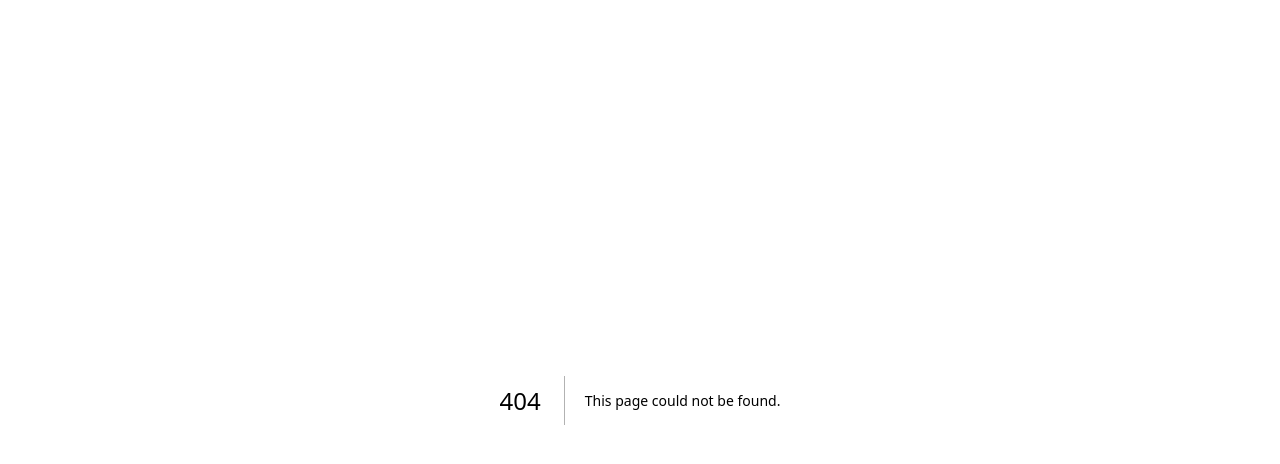
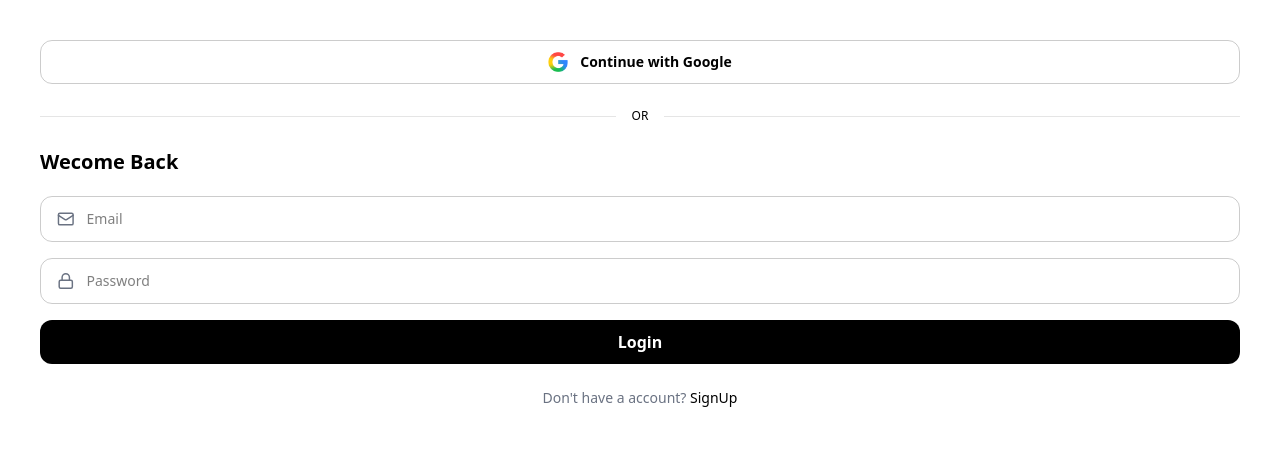
Before and after one commit to HarshRaj3050/CityTaxxo, a Next.js app: page /auth/register in a window 1280 px wide. Before the commit this address had no page. Shown: the top 464 px of the page. Built offline with nearby package versions, Linux system fonts and the light colour scheme.

Commit message:
signin and login UI component

```diff
--- a/package.json
+++ b/package.json
@@ -10,7 +10,9 @@
   },
   "dependencies": {
     "bcryptjs": "^3.0.3",
+    "lucide-react": "^1.17.0",
     "mongoose": "^9.6.2",
+    "motion": "^12.40.0",
     "next": "16.2.6",
     "next-auth": "^5.0.0-beta.31",
     "react": "19.2.4",
--- a/src/app/auth.ts
+++ b/src/app/auth.ts
@@ -4,6 +4,7 @@ import bcrypt from "bcryptjs";
 import NextAuth from "next-auth";
 import Credentials from "next-auth/providers/credentials";
 import Google from "next-auth/providers/google";
+
 
 export const { handlers, signIn, signOut, auth } = NextAuth({
   providers: [
@@ -44,6 +45,7 @@ export const { handlers, signIn, signOut, auth } = NextAuth({
     })
   ],
   callbacks: {
+
     async signIn({user, account}){
       if(account.provider == 'google'){
         await connectDB();
--- /dev/null
+++ b/src/app/auth/login/page.tsx
@@ -0,0 +1,9 @@
+import React from 'react'
+
+const page = () => {
+  return (
+    <div>Login page</div>
+  )
+}
+
+export default page
--- /dev/null
+++ b/src/app/auth/register/page.tsx
@@ -0,0 +1,98 @@
+"use client";
+import { Lock, Mail, User } from "lucide-react";
+import { motion } from "motion/react";
+import { div } from "motion/react-client";
+import Image from "next/image";
+import { useState } from "react";
+
+type stepType = "login" | "signup" | "otp";
+
+const Page = () => {
+  const [step, setStep] = useState<stepType>("login");
+
+  return (
+    <div className="w-dvw h-screen p-10 ">
+      <button className="w-full h-11 rounded-xl border border-black/20 flex items-center justify-center text-sm gap-3 font-semibold hover:bg-black hover:text-white transition-colors duration-300">
+        <Image src="/google-logo.png" alt="Google" width={20} height={20} />
+        Continue with Google
+      </button>
+
+      <div className="flex items-center gap-4 my-6">
+        <span className="flex-1 h-px bg-black/10"></span>
+        <span className="text-xs">OR</span>
+        <span className="flex-1 h-px bg-black/10"></span>
+      </div>
+
+      <div>
+        {step == "login" && (
+          <motion.div
+            initial={{ opacity: 0, x: 20 }}
+            animate={{ opacity: 1, x: 0 }}
+          >
+            <h1 className="text-xl font-semibold">Wecome Back</h1>
+
+            <div className="mt-5 space-y-4">
+              <div className="flex items-center gap-3 border border-black/20 rounded-xl px-4 py-3">
+                <Mail size={18} className="text-gray-500" />
+                <input
+                  type="text"
+                  placeholder="Email"
+                  className="w-full bg-transparent outline-none text-sm"
+                />
+              </div>
+              <div className="flex items-center gap-3 border border-black/20 rounded-xl px-4 py-3">
+                <Lock size={18} className="text-gray-500" />
+                <input
+                  type="password"
+                  placeholder="Password"
+                  className="w-full bg-transparent outline-none text-sm"
+                />
+              </div>
+              <button className="w-full h-11 bg-black text-white font-semibold rounded-xl hover:bg-gray-900 transition">Login</button>
+            </div>
+            <p className="mt-6 text-center text-sm text-gray-500 ">Don&apos;t have a account? <span onClick={()=>setStep('signup')} className="text-black font-medium hover:underline">SignUp</span></p>
+          </motion.div>
+        )}
+        {step == "signup" && (
+          <motion.div
+            initial={{ opacity: 0, x: 20 }}
+            animate={{ opacity: 1, x: 0 }}
+          >
+            <h1 className="text-xl font-semibold">Create Account</h1>
+
+            <div className="mt-5 space-y-4">
+                <div className="flex items-center gap-3 border border-black/20 rounded-xl px-4 py-3">
+                <User size={18} className="text-gray-500" />
+                <input
+                  type="text"
+                  placeholder="Full Name"
+                  className="w-full bg-transparent outline-none text-sm"
+                />
+              </div>
+              <div className="flex items-center gap-3 border border-black/20 rounded-xl px-4 py-3">
+                <Mail size={18} className="text-gray-500" />
+                <input
+                  type="email"
+                  placeholder="Email"
+                  className="w-full bg-transparent outline-none text-sm"
+                />
+              </div>
+              <div className="flex items-center gap-3 border border-black/20 rounded-xl px-4 py-3">
+                <Lock size={18} className="text-gray-500" />
+                <input
+                  type="password"
+                  placeholder="Password"
+                  className="w-full bg-transparent outline-none text-sm"
+                />
+              </div>
+              <button className="w-full h-11 bg-black text-white font-semibold rounded-xl hover:bg-gray-900 transition">Sign Up</button>
+            </div>
+            <p className="mt-6 text-center text-sm text-gray-500 ">Already have an account? <span onClick={()=>setStep('login')} className="text-black font-medium hover:underline">Login</span></p>
+          </motion.div>
+        )}
+      </div>
+    </div>
+  );
+};
+
+export default Page;
--- /dev/null
+++ b/src/app/components/HeroSection.tsx
@@ -0,0 +1,9 @@
+import React from 'react'
+
+const HeroSection = () => {
+  return (
+    <div>HeroSection</div>
+  )
+}
+
+export default HeroSection
--- a/src/app/page.tsx
+++ b/src/app/page.tsx
@@ -1,9 +1,25 @@
+'use client'
+import { motion } from 'motion/react';
+import Link from 'next/link';
 import React from 'react'
 
 const page = () => {
   return (
-    <div className='bg-black w-dvw min-h-screen text-white'>
-      page
+    <div className='bg-black w-dvw h-screen text-white flex justify-center'>
+      <div className='w-full md:max-w-1/2 h-full bg-white text-black'>
+        <div className='w-full h-[70%]'>
+
+        </div>
+        <div className='w-full h-[30%] p-5 '>
+          <div className='flex flex-col items-center justify-center'>
+            <h1 className='text-4xl px-10 text-center font-bold'>Welcome to CityTaxxo</h1>
+            <p className='px-5 mt-3'>Your go-to destination for smart, fast, and hassle-free shopping</p>
+            <Link href='/auth/register' className='w-full'>
+              <motion.button whileTap={{scale: 0.95}} className='bg-black w-full h-12 rounded-full mt-6 text-white'>Next</motion.button>
+            </Link>
+          </div>
+        </div>
+      </div>
     </div>
   )
 }
```
Also changed, not shown: public/google-logo.png (added), 1 other file (tests, documents, lock files or other folders).
